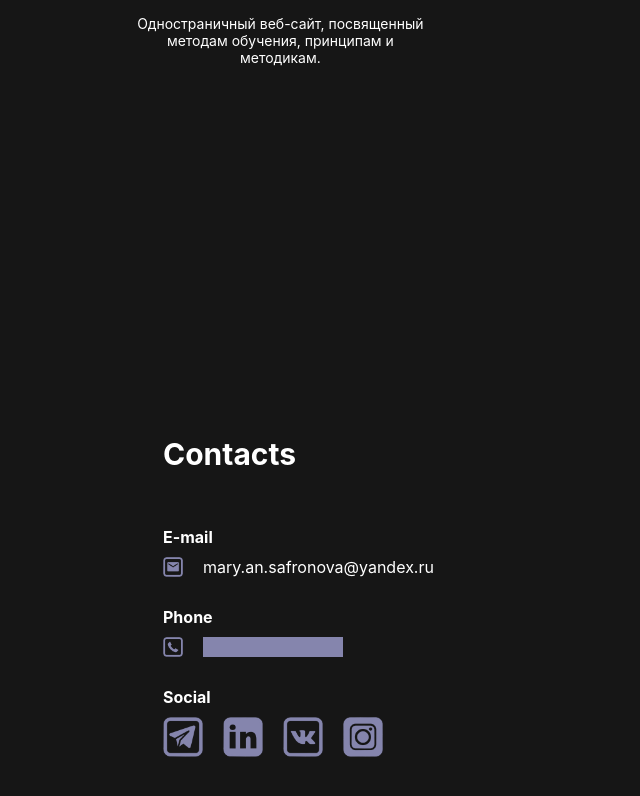
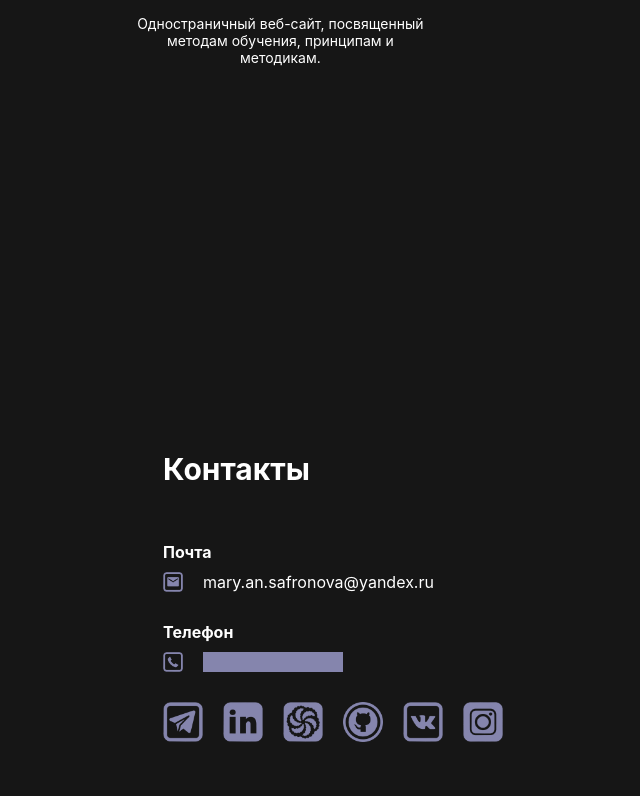
Before and after one commit to mary-an-safronova/portfolio, a React (Create React App) app: page / in a window 1280 px wide. Shown: the part 1545-2341 px from the top of the page, without its empty margins (15-655 px from the left). Built offline with nearby package versions, Linux system fonts and the light colour scheme.

Commit message:
fix: update contacts block

```diff
--- a/src/components/contacts/contacts.module.css
+++ b/src/components/contacts/contacts.module.css
@@ -79,7 +79,7 @@
     display: flex;
     list-style-type: none;
     padding: 0;
-    margin: 0;
+    margin: 30px 0 0 0;
 }
 
 .socialIcon {
--- a/src/components/contacts/contacts.tsx
+++ b/src/components/contacts/contacts.tsx
@@ -1,6 +1,6 @@
 import contactsStyle from './contacts.module.css';
 import { FC, useState } from 'react';
-import { telegramIcon, vkIcon, linkedinIcon, instagramIcon, phoneIcon, emailIcon } from '../../images/icons';
+import { telegramIcon, vkIcon, linkedinIcon, instagramIcon, phoneIcon, emailIcon, codeWarsIcon, gitHubIcon } from '../../images/icons';
 
 type Props = {
     theme: string;
@@ -23,39 +23,48 @@ const Contacts: FC<Props> = ({ theme, themeLightClass, scrollToRef }) => {
     return (
         <section className={`${contactsStyle.wrap}`} id='contacts' ref={scrollToRef}>
             <div className={`${contactsStyle.contactsWrap} ${theme !== themeLightClass ? contactsStyle.wrap_theme_dark : contactsStyle.wrap_theme_light} ${themeTextColorClass}`}>
-                <h2 className={contactsStyle.contactsTitle}>Contacts</h2>
-                <p className={contactsStyle.contactTitle}>E-mail</p>
+                <h2 className={contactsStyle.contactsTitle}>Контакты</h2>
+                <p className={contactsStyle.contactTitle}>Почта</p>
                 <div className={contactsStyle.iconContactWrap}>
                     <img className={contactsStyle.contactImg} src={emailIcon} alt="E-mail icon" />
                     <p className={contactsStyle.contact}>mary.an.safronova@yandex.ru</p>
                 </div>
 
-                <p className={contactsStyle.contactTitle}>Phone</p>
+                <p className={contactsStyle.contactTitle}>Телефон</p>
                 <div className={contactsStyle.iconContactWrap}>
                     <img className={contactsStyle.contactImg} src={phoneIcon} alt="Phone icon" />
                     <button className={`${contactsStyle.contactNumWrap} ${themeTextColorClass}`} onClick={showNumber} style={{ backgroundColor: colorBtn, transition: 'background-color 0.3s ease' }}>{num}</button>
                 </div>
 
-                <p className={contactsStyle.contactTitle}>Social</p>
                 <ul className={contactsStyle.socialWrap}>
                     <li className={contactsStyle.socialIcon}>
                         <a className={contactsStyle.link} href="https://t.me/Mary_Safronova" target='blank'>
-                            <img className={contactsStyle.img} src={telegramIcon} alt="Telegram icon" />
+                            <img className={contactsStyle.img} src={telegramIcon} alt="Telegram icon" title='Telegram' />
                         </a>
                     </li>
                     <li className={contactsStyle.socialIcon}>
                         <a className={contactsStyle.link} href="https://www.linkedin.com/in/mariia-safronova-1bb3a9288/" target='blank'>
-                            <img className={contactsStyle.img} src={linkedinIcon} alt="LinkedIn icon" />
+                            <img className={contactsStyle.img} src={linkedinIcon} alt="LinkedIn icon" title='LinkedIn' />
+                        </a>
+                    </li>
+                    <li className={contactsStyle.socialIcon}>
+                        <a className={contactsStyle.link} href="https://www.codewars.com/users/mary-an-safronova" target='blank'>
+                            <img className={contactsStyle.img} src={codeWarsIcon} alt="CodeWars icon" title='CodeWars' />
+                        </a>
+                    </li>
+                    <li className={contactsStyle.socialIcon}>
+                        <a className={contactsStyle.link} href="https://github.com/mary-an-safronova" target='blank'>
+                            <img className={contactsStyle.img} src={gitHubIcon} alt="GitHub icon" title='GitHub' />
                         </a>
                     </li>
                     <li className={contactsStyle.socialIcon}>
                         <a className={contactsStyle.link} href="https://vk.com/marya_an" target='blank'>
-                            <img className={contactsStyle.img} src={vkIcon} alt="VK icon" />
+                            <img className={contactsStyle.img} src={vkIcon} alt="VK icon" title='VK' />
                         </a>
                     </li>
                     <li className={contactsStyle.socialIcon}>
                         <a className={contactsStyle.link} href="https://instagram.com/marya.safronova?igshid=ZGUzMzM3NWJiOQ==" target='blank'>
-                            <img className={contactsStyle.img} src={instagramIcon} alt="Instagram icon" />
+                            <img className={contactsStyle.img} src={instagramIcon} alt="Instagram icon" title='Instagram' />
                         </a>
                     </li>
                 </ul>
--- a/src/images/icons/index.ts
+++ b/src/images/icons/index.ts
@@ -4,5 +4,7 @@ import linkedinIcon from './linkedin.png';
 import instagramIcon from './instagram.png';
 import phoneIcon from './phone.png';
 import emailIcon from './email.png';
+import codeWarsIcon from './codeWars.png';
+import gitHubIcon from './gitHub.png';
 
-export { telegramIcon, vkIcon, linkedinIcon, instagramIcon, phoneIcon, emailIcon }
+export { telegramIcon, vkIcon, linkedinIcon, instagramIcon, phoneIcon, emailIcon, codeWarsIcon, gitHubIcon }
```
Also changed, not shown: src/images/icons/codeWars.png (added), src/images/icons/gitHub.png (added).
